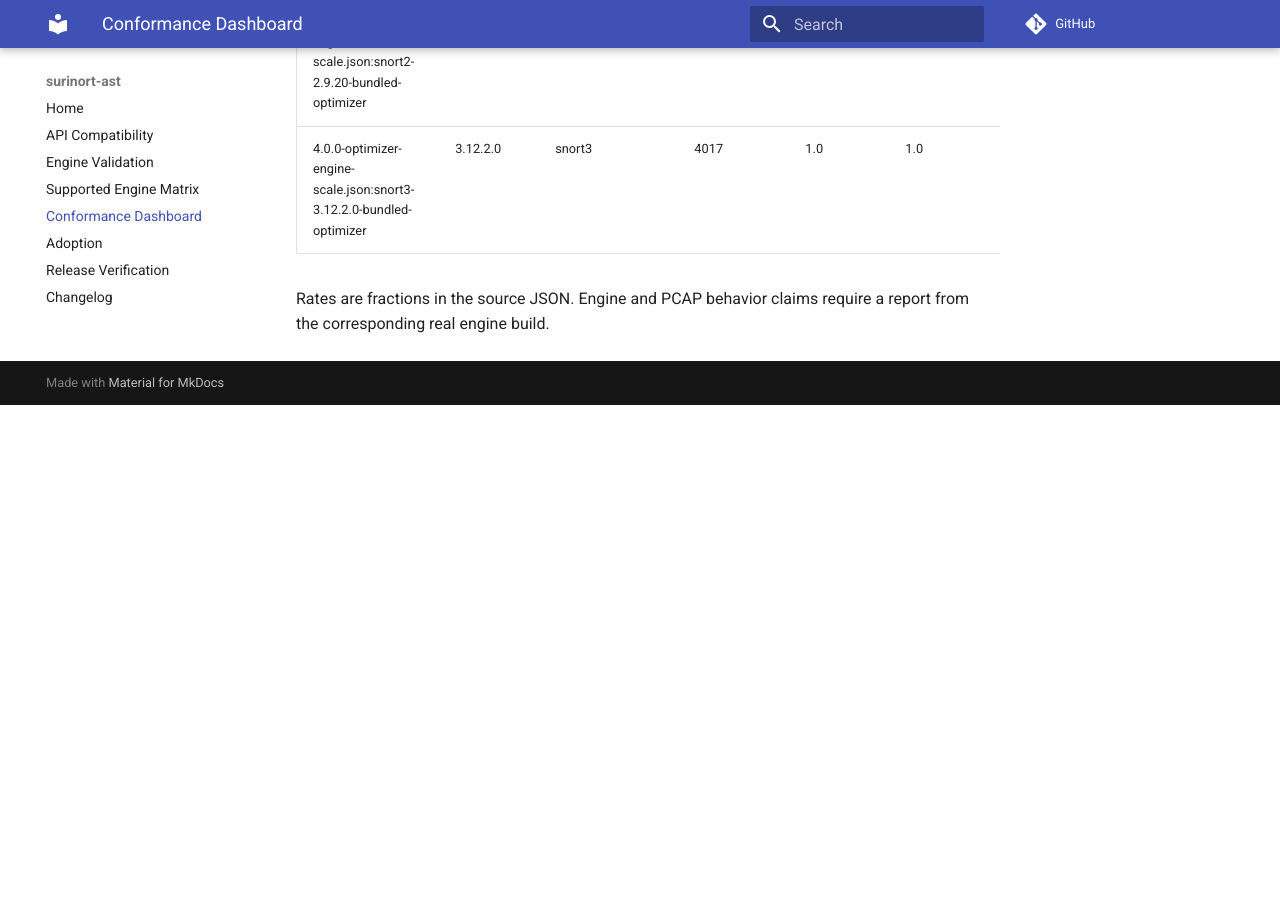
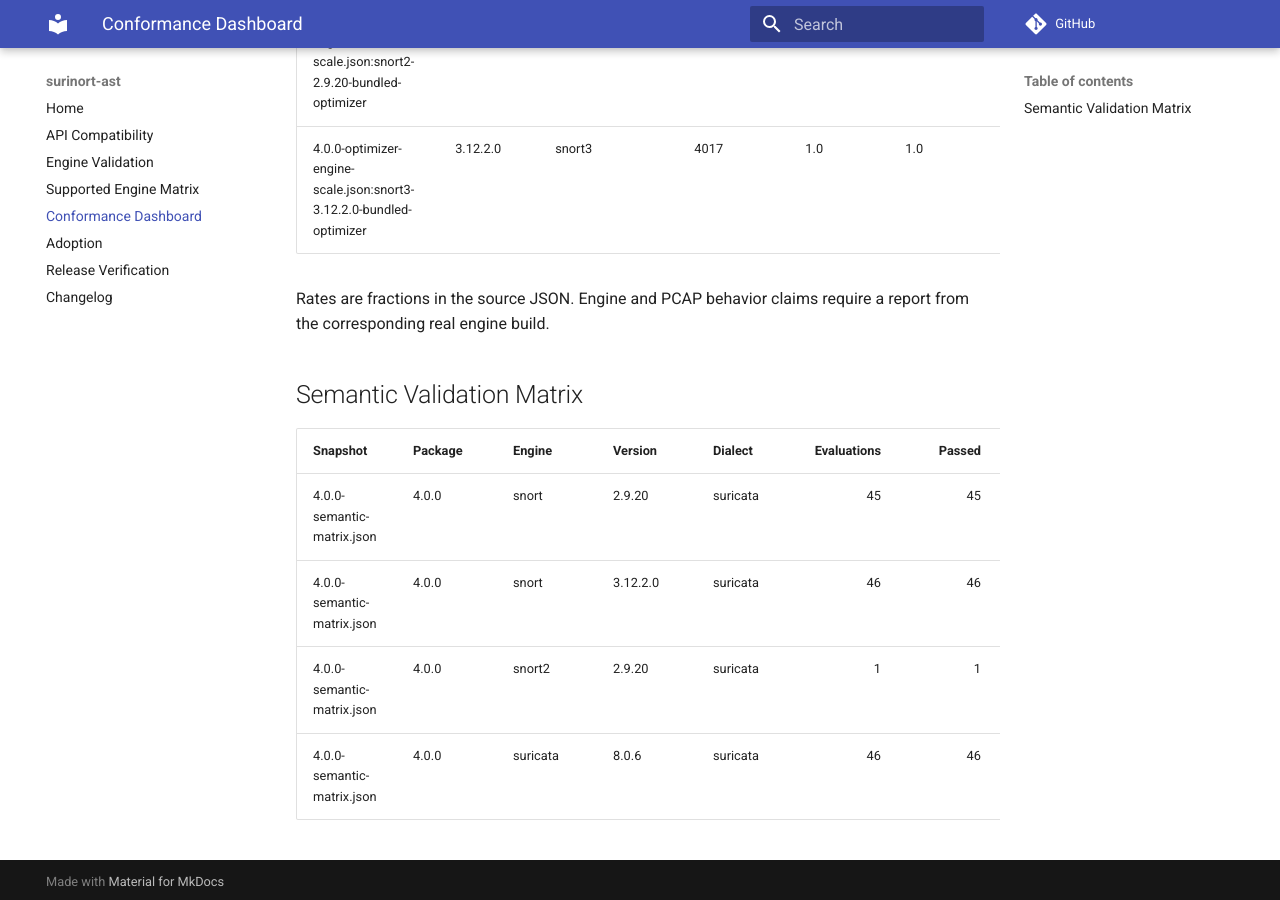
Before and after one commit to seifreed/surinort-ast, an MkDocs documentation site: the page built from docs/conformance-dashboard.md, in a window 1280 px wide and 900 px high, scrolled down 1624 px. Built offline with MkDocs 1.6.1 and Material for MkDocs 9.7.7, drawn with Linux system fonts in a browser that asks for light colours; comment, search, counter and statistics services are not loaded; before the commit the page ends 2029 px from its top, so only the background shows below that.

Commit message:
test: expand semantic conformance matrix

```diff
--- a/docs/conformance-dashboard.md
+++ b/docs/conformance-dashboard.md
@@ -26,3 +26,12 @@
 | 4.0.0-optimizer-engine-scale.json:snort3-3.12.2.0-bundled-optimizer | 3.12.2.0 | snort3 | 4017 | 1.0 | 1.0 | 0 | - | 0 | - | - |
 
 Rates are fractions in the source JSON. Engine and PCAP behavior claims require a report from the corresponding real engine build.
+
+## Semantic Validation Matrix
+
+| Snapshot | Package | Engine | Version | Dialect | Evaluations | Passed | Failures |
+| --- | --- | --- | --- | --- | ---: | ---: | ---: |
+| 4.0.0-semantic-matrix.json | 4.0.0 | snort | 2.9.20 | suricata | 45 | 45 | 0 |
+| 4.0.0-semantic-matrix.json | 4.0.0 | snort | 3.12.2.0 | suricata | 46 | 46 | 0 |
+| 4.0.0-semantic-matrix.json | 4.0.0 | snort2 | 2.9.20 | suricata | 1 | 1 | 0 |
+| 4.0.0-semantic-matrix.json | 4.0.0 | suricata | 8.0.6 | suricata | 46 | 46 | 0 |
```
Also changed, not shown: docs/conformance-matrix.md (+1 -1 lines), 3 other files.
